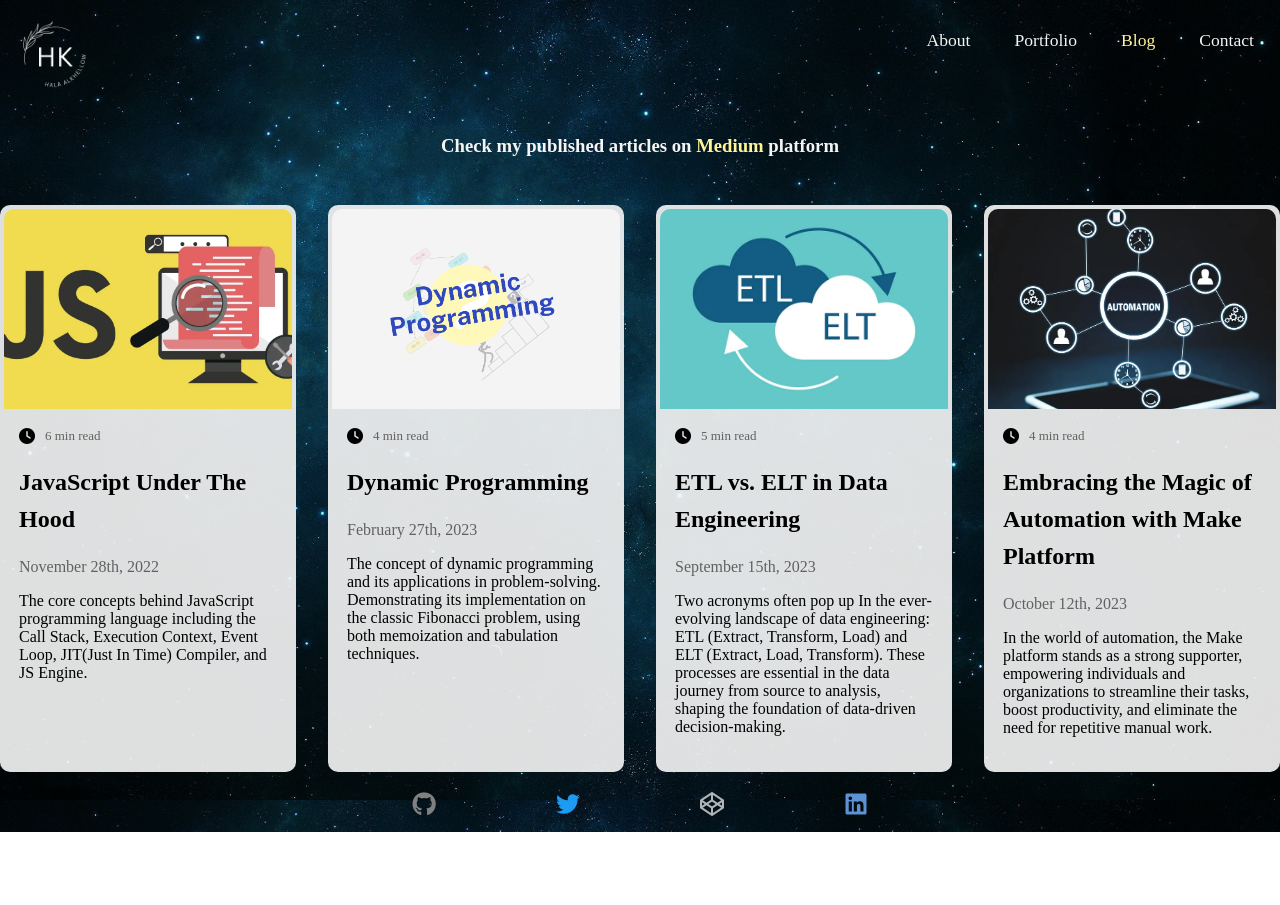
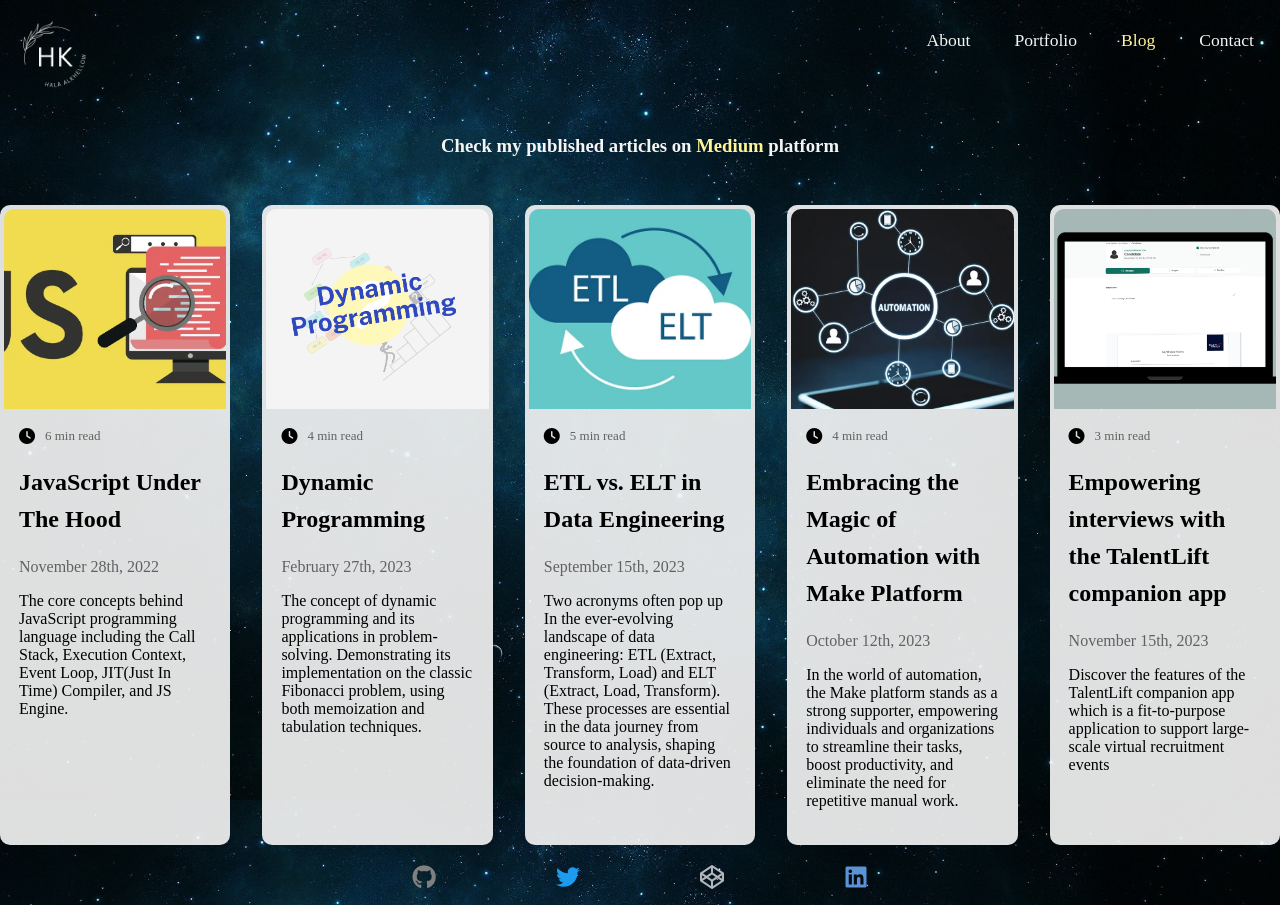
Before and after one commit to halakhellow/portfolio, a React (Create React App) app: page /portfolio/blog in a window 1280 px wide. Before the commit the page ends 832 px from the top, so only its background shows below. Built offline with nearby package versions, Linux system fonts and the light colour scheme; a web font is replaced by a local one.

Commit message:
add the details for the companion app blog post

```diff
--- a/src/appsDetails/blogPostsDetails.js
+++ b/src/appsDetails/blogPostsDetails.js
@@ -2,6 +2,7 @@
 import dynamicProgramming from "../images/thumbnails/dynamic-programming.png";
 import etlElt from "../images/thumbnails/etl-elt.png";
 import makeAutomation from "../images/thumbnails/make-automation.png";
+import companionApp from "../images/thumbnails/companion-app.png";
 
 const blogPostsDetails = [
   {
@@ -40,6 +41,15 @@
     time: "4",
     date: "October 12th, 2023",
   },
+  {
+    imgSrc: companionApp,
+    title: "Empowering interviews with the TalentLift companion app",
+    description:
+      "Discover the features of the TalentLift companion app which is a fit-to-purpose application to support large-scale virtual recruitment events",
+    link: "https://www.talentlift.ca/empowering-interviews-with-the-talentlift-companion-app-a-case-study-for-launching-large-scale-virtual-recruitment-events/",
+    time: "3",
+    date: "November 15th, 2023",
+  },
 ];
 
 export default blogPostsDetails;
```
